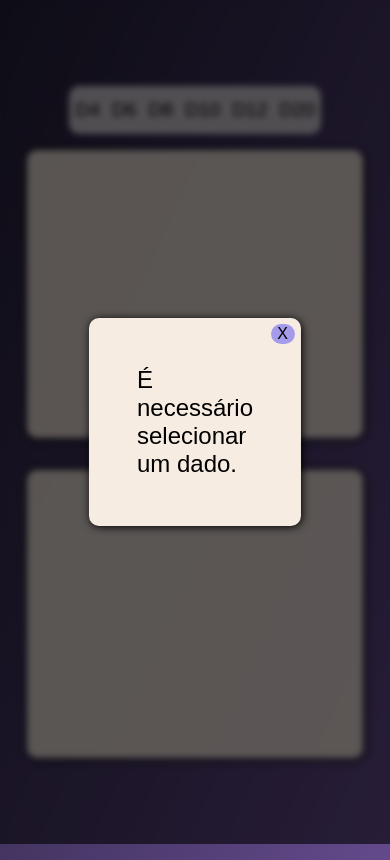
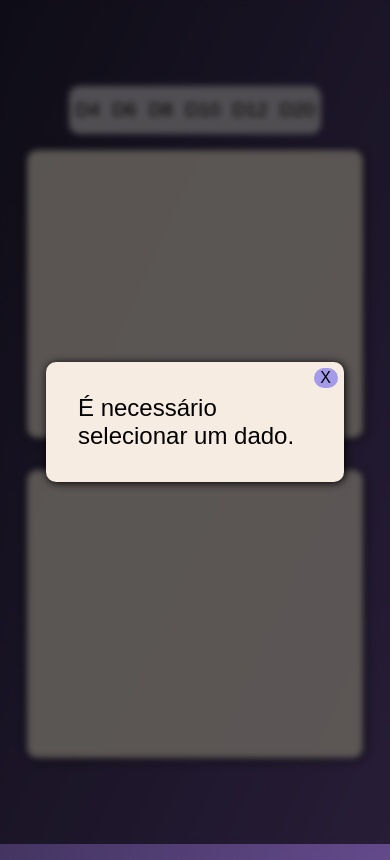
Before and after one commit to Viniwonk/Dados_RPG, a plain HTML site: page index.html in a window 390 px wide. Both pictures are taken after a click on the button "Rolar". Drawn offline with Linux system fonts and the light colour scheme.

Commit message:
ajustes no css

```diff
--- a/style.css
+++ b/style.css
@@ -155,11 +155,11 @@ button {
   top: 50%;
   left: 50%;
   transform: translate(-50%, -50%);
-  width: fit-content;
+  width: 20vw;
   font-size: 24px;
   font-family: sans-serif;
   background-color: #f7ece1;
-  padding: 3rem;
+  padding: 2rem;
   border-radius: 10px;
   box-shadow: 1px 1px 8px rgb(0, 0, 0);
   z-index: 10;
@@ -207,12 +207,13 @@ button {
     flex-direction: column;
     align-items: center;
     justify-content: center;
-    min-height: 100vh;
+    min-height: 90vh;
+    overflow: auto;
   }
   .janela,
   .Historico {
     width: 90%;
-    margin: 1rem 0;
+    margin: 1rem;
   }
   .tabs {
     display: flex;
@@ -228,4 +229,9 @@ button {
     border-bottom-left-radius: 0px;
     border-bottom-right-radius: 10px;
   }
+  .modal {
+    font-size: 1.5rem;
+    padding: 2rem;
+    width: 60vw;
+  }
 }
```
